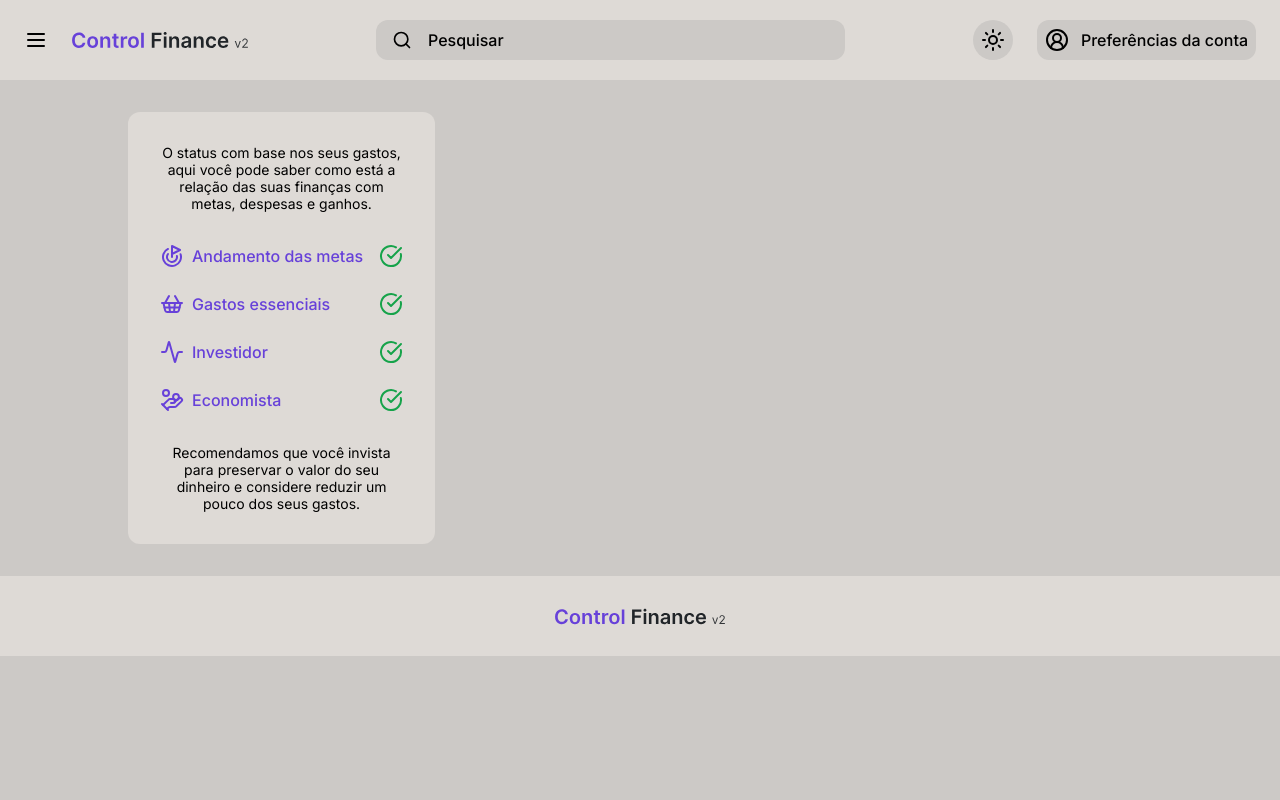
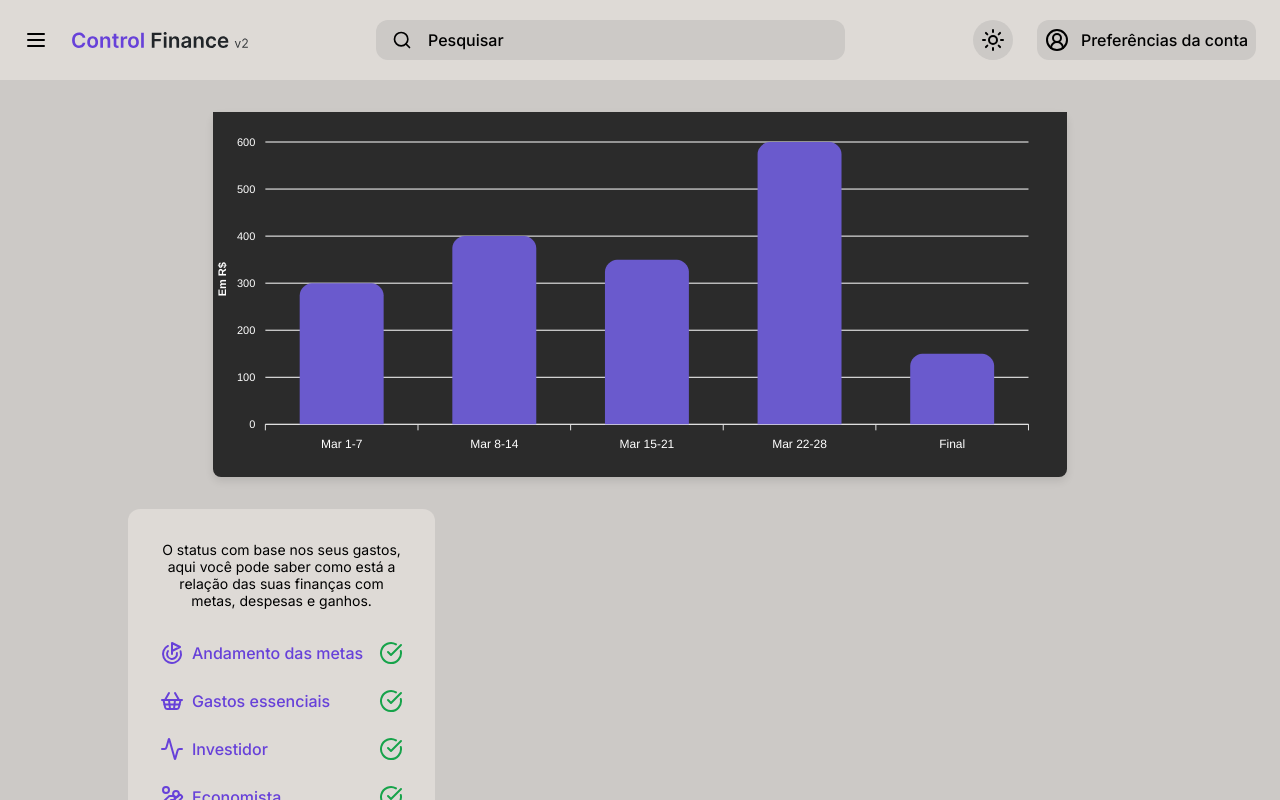
Before and after one commit to ismael-henrique-dev/Control-Finance-v2-Frontend, a React (Vite) app: page /rendimento in a window 1280 px wide. Shown: the top 800 px of the page. Built offline with nearby package versions, Linux system fonts and the light colour scheme.

Commit message:
add new chart

```diff
--- a/src/pages/FinancialIncome/Chart/index.tsx
+++ b/src/pages/FinancialIncome/Chart/index.tsx
@@ -0,0 +1,102 @@
+import React from "react"
+import ReactApexChart from "react-apexcharts"
+import styled from "styled-components"
+
+const ChartContainer = styled.div`
+  max-width: 854px;
+  margin: auto;
+  /* padding: 20px; */
+  background-color: #2b2b2b;
+  border-radius: 8px;
+  box-shadow: 0 4px 8px rgba(0, 0, 0, 0.1);
+`
+
+const ColumnChart: React.FC = () => {
+  const chartOptions: ApexCharts.ApexOptions = {
+    chart: {
+      type: "bar",
+      height: 350,
+
+      toolbar: {
+        show: false,
+      },
+      background: "#2b2b2b",
+    },
+    plotOptions: {
+      bar: {
+        horizontal: false,
+        columnWidth: "55%",
+        borderRadius: 12,
+        borderRadiusApplication: "end"
+        // endingShape: "rounded",
+      },
+    },
+    dataLabels: {
+      enabled: false,
+    },
+    stroke: {
+      show: false,
+      width: 2,
+      colors: ["transparent"],
+    },
+    xaxis: {
+      categories: ["Mar 1-7", "Mar 8-14", "Mar 15-21", "Mar 22-28", "Final"],
+      labels: {
+        style: {
+          colors: "#fff",
+
+        },
+      },
+    },
+    yaxis: {
+      title: {
+        text: "Em R$",
+        style: {
+          color: "#fff",
+        },
+      },
+      labels: {
+        style: {
+          colors: "#fff",
+        },
+      },
+    },
+    fill: {
+      opacity: 1,
+      colors: ["#6A5ACD", "#000"],
+    },
+    tooltip: {
+      y: {
+        formatter: function (val: number) {
+          return `R$ ${val.toFixed(2)}`
+        },
+      },
+      theme: "dark",
+    },
+    grid: {
+      borderColor: "#ffffff", // linhas atras
+
+    },
+  }
+
+  const series = [
+    {
+      name: "Revenue",
+      data: [300, 400, 350, 600, 150],
+    },
+  ]
+
+  return (
+    <ChartContainer>
+      <ReactApexChart
+        options={chartOptions}
+        series={series}
+        type="bar"
+        height={350}
+        width={854}
+      />
+    </ChartContainer>
+  )
+}
+
+export default ColumnChart
--- a/src/pages/FinancialIncome/index.tsx
+++ b/src/pages/FinancialIncome/index.tsx
@@ -1,9 +1,11 @@
 import { CardStatus } from "./CardStatus";
+import ColumnChart from "./Chart";
 import { FinancialIncomeContainer } from "./styles";
 
 export function FinancialIncome() {
   return (
     <FinancialIncomeContainer>
+      <ColumnChart />
       <CardStatus />
     </FinancialIncomeContainer>
   )
--- a/src/pages/Goals/styles.ts
+++ b/src/pages/Goals/styles.ts
@@ -9,6 +9,7 @@ export const GoalsContainer = styled.div`
   padding: 0;
   margin: 2rem auto;
   gap: 2rem;
+  min-height: 100vh;
 `
 
 export const ContainerBarSummary = styled.div`
@@ -51,6 +52,7 @@ export const MainContainer = styled.main`
   flex-wrap: wrap;
   gap: 2rem;
 
+
   @media (max-width: 768px) {
     & {
       justify-content: center;
--- a/src/pages/Home/styles.ts
+++ b/src/pages/Home/styles.ts
@@ -9,6 +9,7 @@ export const HomeContainer = styled.div`
   margin: 2rem auto; /* alterar dps */
   /* flex-wrap: wrap; */
   gap: 2rem;
+  min-height: 100vh;
 
   @media (max-width: 768px) {
   }
--- a/src/styles/global.ts
+++ b/src/styles/global.ts
@@ -6,7 +6,7 @@ export const GlobalStyle = createGlobalStyle`
     padding: 0;
     box-sizing: border-box;
     font-family: "Inter", sans-serif;
-    -webkit-font-smmothing: antialiased;
+
 
 
   }
@@ -42,5 +42,6 @@ export const GlobalStyle = createGlobalStyle`
 
   body {
     background-color: ${(props) => props.theme.secundaryGray};
+    -webkit-font-smoothing: antialiased;
   }
 `
```
Lines whose indentation alone changed are shown as unchanged.
